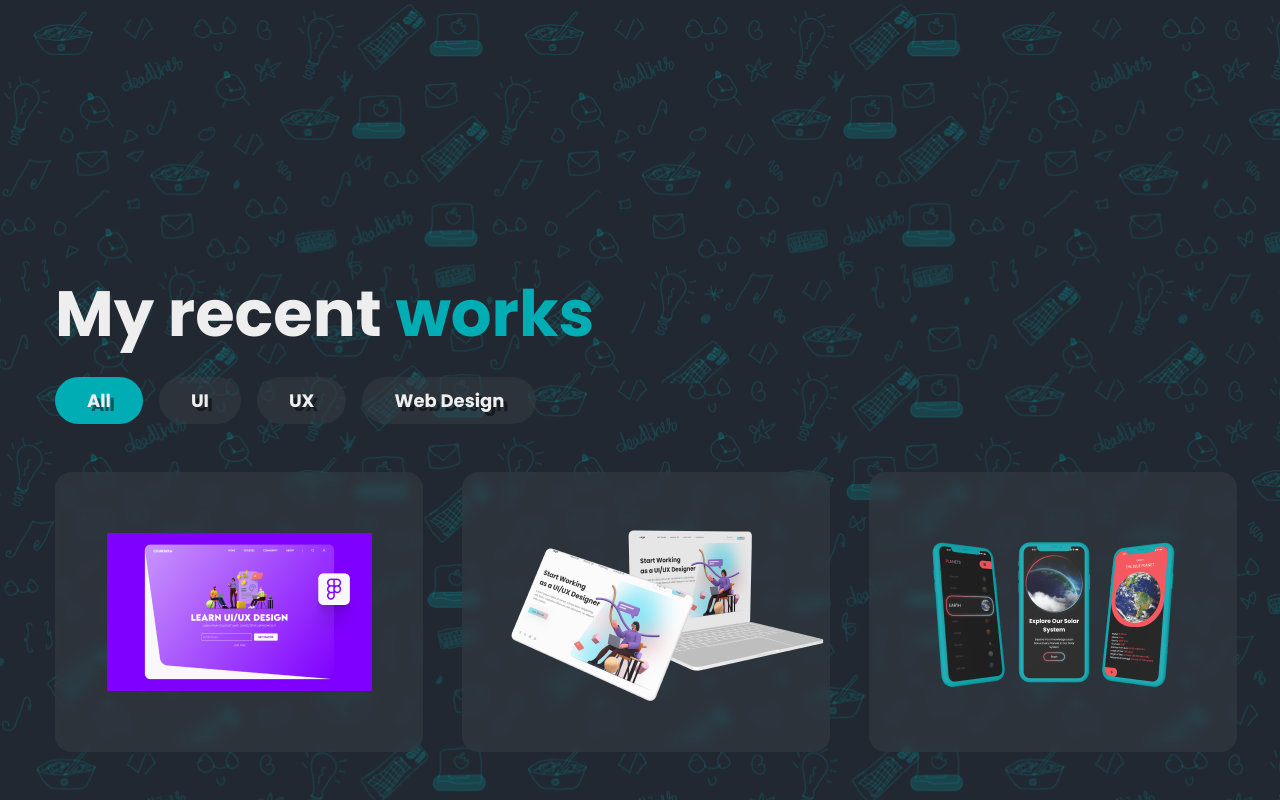
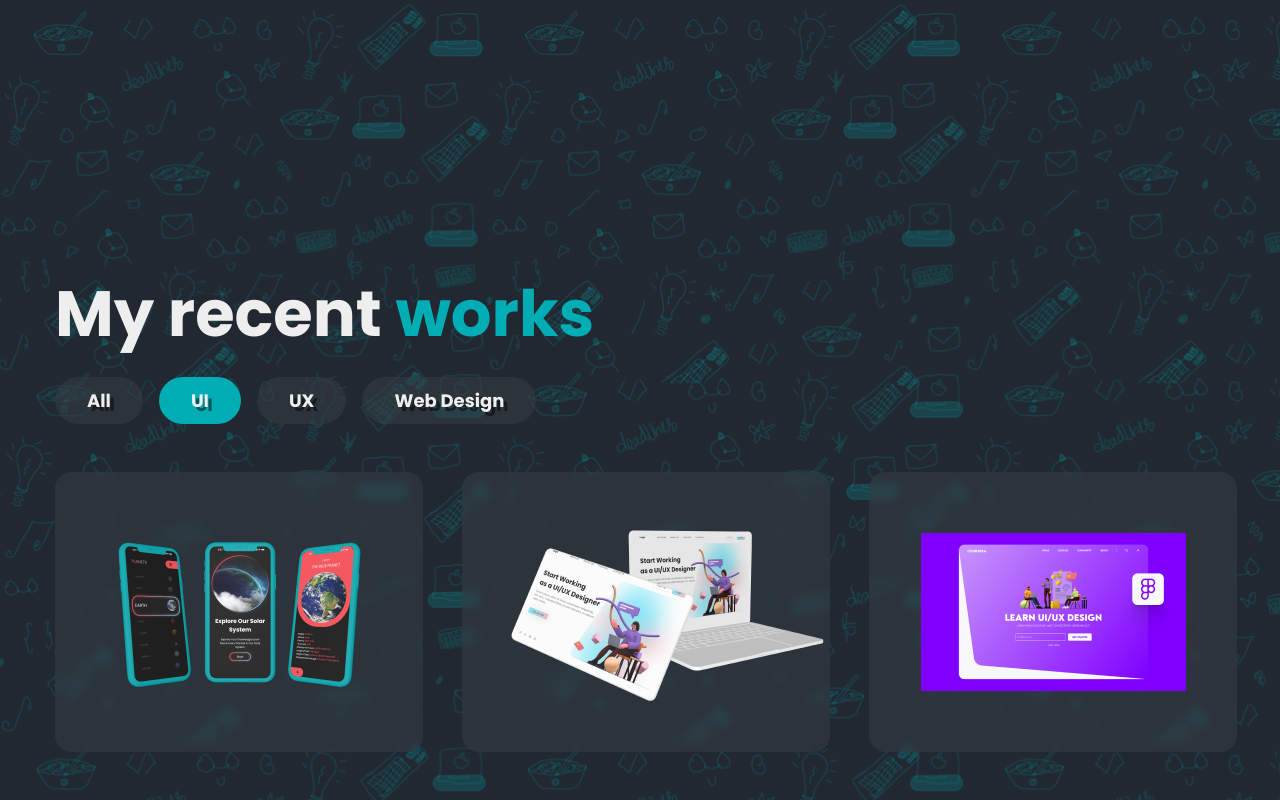
Before and after one commit to qwasixqw/Saul-designer, a website with bundled scripts: page src/html/index.html in a window 1280 px wide. Both pictures are taken after a click on the element "UI". Shown: the part 1958-2758 px from the top of the page. Built offline with nearby package versions, Linux system fonts and the light colour scheme; files whose address does not match are found by name.

Commit message:
create tabs

```diff
--- a/src/html/blocks/works.html
+++ b/src/html/blocks/works.html
@@ -9,7 +9,7 @@
 				<div class="nav-works__item">Web Design</div>
 			</nav>
 			<div class="works__row">
-				<div class="works__block">
+				<div class="works__block active__block">
 					<div class="works__item">
 						<img src="../../img/section-3/slide-1.png" alt="tabs">
 					</div>
@@ -20,6 +20,39 @@
 						<img src="../../img/section-3/slide-3.png" alt="tabs">
 					</div>
 				</div>
+				<div class="works__block">
+					<div class="works__item">
+						<img src="../../img/section-3/slide-3.png" alt="tabs">
+					</div>
+					<div class="works__item">
+						<img src="../../img/section-3/slide-2.png" alt="tabs">
+					</div>
+					<div class="works__item">
+						<img src="../../img/section-3/slide-1.png" alt="tabs">
+					</div>
+				</div>
+				<div class="works__block">
+					<div class="works__item">
+						<img src="../../img/section-3/slide-3.png" alt="tabs">
+					</div>
+					<div class="works__item">
+						<img src="../../img/section-3/slide-3.png" alt="tabs">
+					</div>
+					<div class="works__item">
+						<img src="../../img/section-3/slide-3.png" alt="tabs">
+					</div>
+				</div>
+				<div class="works__block">
+					<div class="works__item">
+						<img src="../../img/section-3/slide-2.png" alt="tabs">
+					</div>
+					<div class="works__item">
+						<img src="../../img/section-3/slide-2.png" alt="tabs">
+					</div>
+					<div class="works__item">
+						<img src="../../img/section-3/slide-2.png" alt="tabs">
+					</div>
+				</div>
 			</div>
 		</div>
 	</div>
--- a/src/js/index.js
+++ b/src/js/index.js
@@ -1,3 +1,8 @@
 import AOS from 'aos';
+import { activehandler } from "./modules/tabs";
+activehandler();
 
-AOS.init();
+AOS.init({
+	offset: 300,
+	once: true,
+});
--- /dev/null
+++ b/src/js/modules/tabs.js
@@ -0,0 +1,31 @@
+const navTabs = document.querySelectorAll('.nav-works__item');
+const worksBlock = document.querySelectorAll('.works__block');
+
+function activehandler() {
+	navTabs.forEach((item) => {
+		item.addEventListener('click', navActive);
+	});
+}
+
+function navActive(event) {
+	const activeTarget = event.currentTarget;
+	const currTarget = document.querySelector('.nav-works__item.active');
+	const index = Array.from(navTabs).indexOf(activeTarget);
+
+	if (!activeTarget.classList.contains('active')) {
+		activeTarget.classList.add('active');
+		currTarget.classList.remove('active');
+		worksActive(index);
+	}
+}
+
+function worksActive(index) {
+	worksBlock.forEach((block) => {
+		block.classList.remove('active__block');
+	});
+
+	worksBlock[index].classList.add('active__block');
+}
+
+
+export { activehandler };
--- a/src/scss/blocks/_works.scss
+++ b/src/scss/blocks/_works.scss
@@ -40,7 +40,7 @@
 	}
 
 	&__block {
-		display: flex;
+		display: none;
 		align-items: center;
 		justify-content: space-between;
 	}
@@ -88,3 +88,7 @@
 .active {
 	background-color: $color-blue;
 }
+
+.active__block {
+	display: flex;
+}
```
Also changed, not shown: build/css/main.css, build/index.html, build/js/index.bundle.js.
